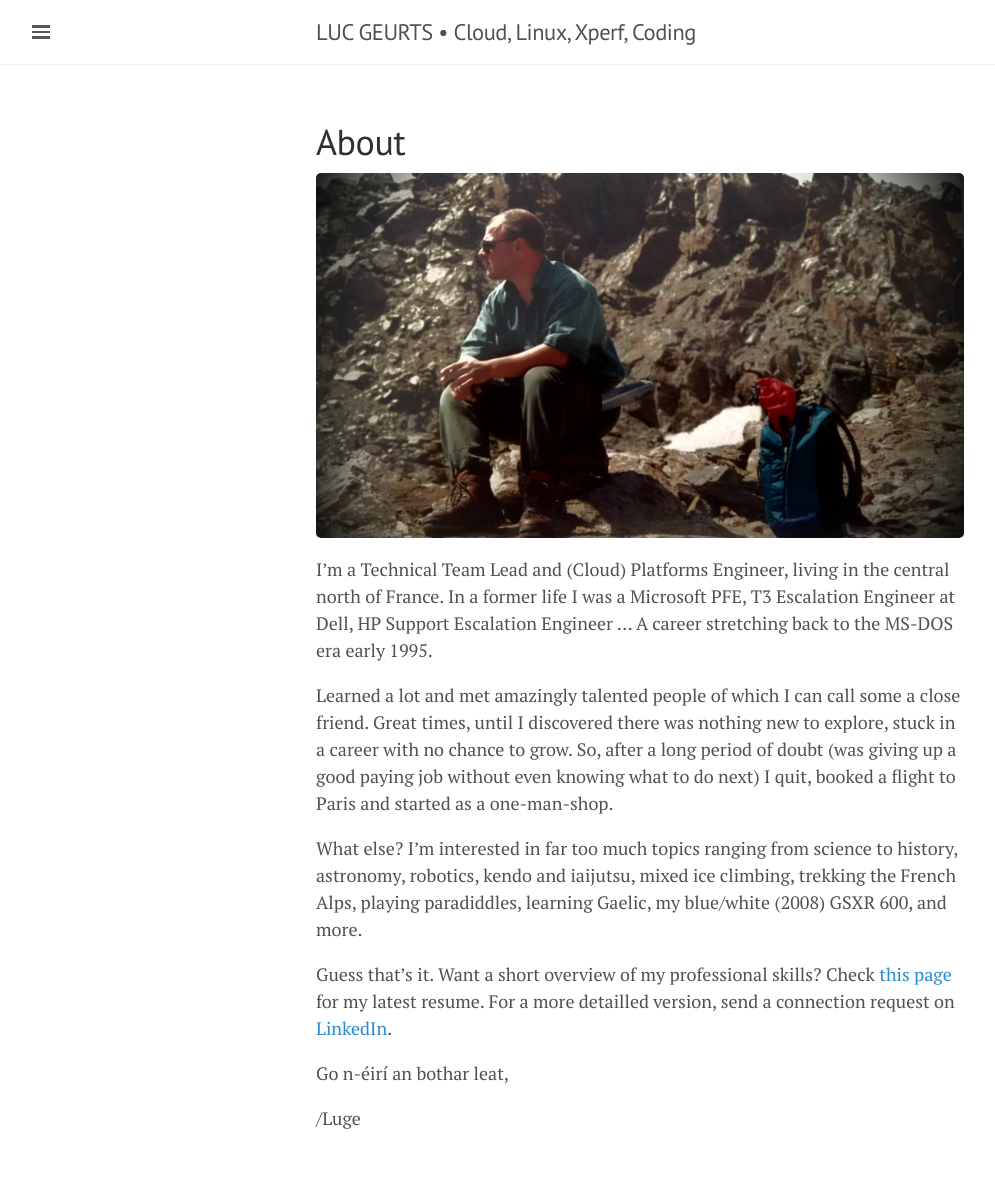
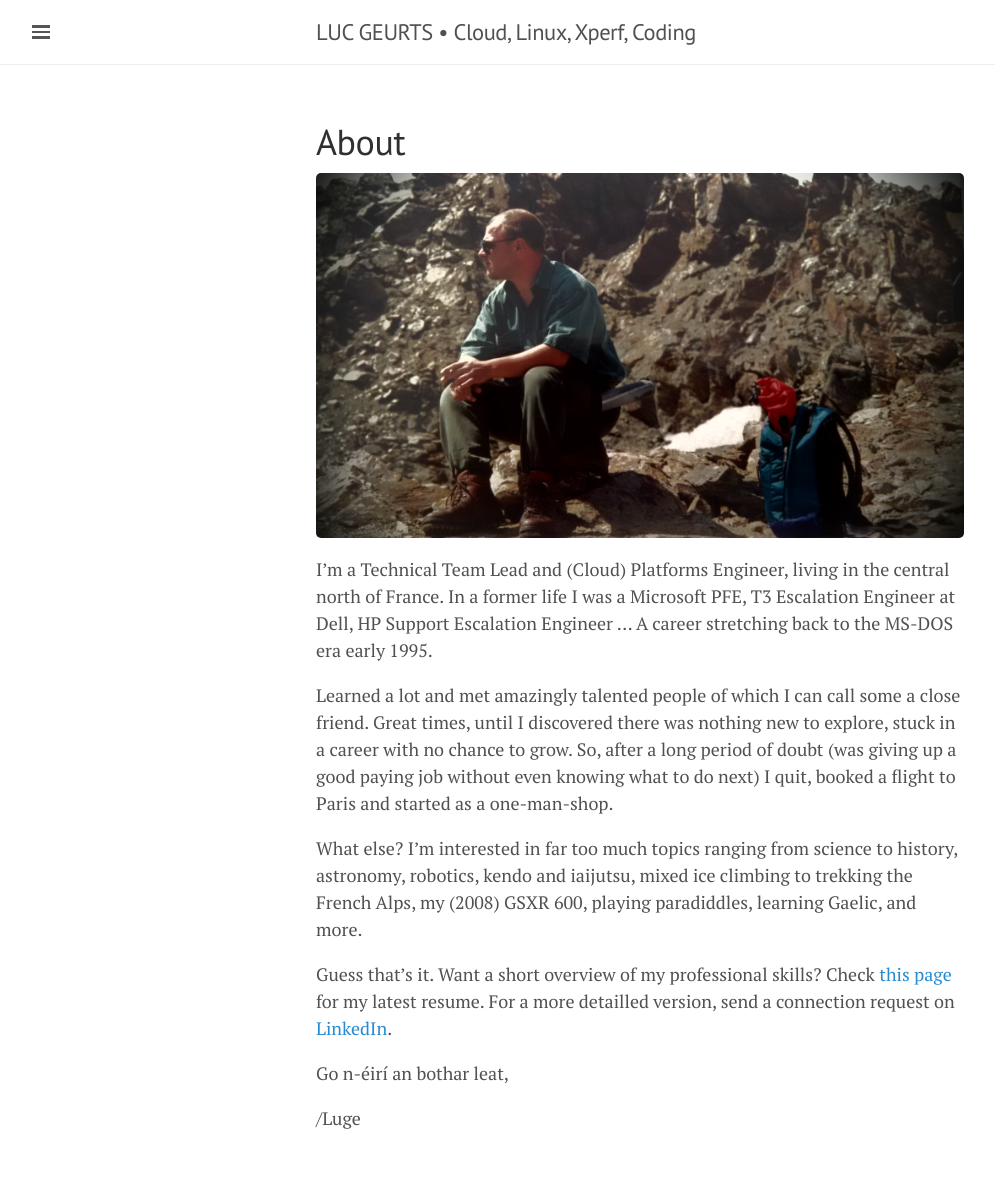
Before and after one commit to lgeurts/lgeurts.github.io, a Jekyll site: the page built from about.md, in a window 1280 px wide. Shown: the whole page, without its empty margins (0-995 px from the left). Built offline with Jekyll 4.4.1, drawn with Linux system fonts in a browser that asks for light colours; nearby versions of some CDN libraries.

Commit message:
Update about.md

```diff
--- a/about.md
+++ b/about.md
@@ -10,7 +10,7 @@
 
 Learned a lot and met amazingly talented people of which I can call some a close friend. Great times, until I discovered there was nothing new to explore, stuck in a career with no chance to grow. So, after a long period of doubt (was giving up a good paying job without even knowing what to do next) I quit, booked a flight to Paris and started as a one-man-shop.
 
-What else? I'm interested in far too much topics ranging from science to history, astronomy, robotics, kendo and iaijutsu, mixed ice climbing, trekking the French Alps, playing paradiddles, learning Gaelic, my blue/white (2008) GSXR 600, and more.
+What else? I'm interested in far too much topics ranging from science to history, astronomy, robotics, kendo and iaijutsu, mixed ice climbing to trekking the French Alps, my (2008) GSXR 600, playing paradiddles, learning Gaelic, and more.
 
 Guess that's it. Want a short overview of my professional skills? Check [this page](https://github.com/lgeurts/Resume/blob/master/Moderncv%20Resume%20Luc%20Geurts%20%28US%29.pdf) for my latest resume. For a more detailled version, send a connection request on [LinkedIn](https://www.linkedin.com/in/lucgeurts).
 
```
